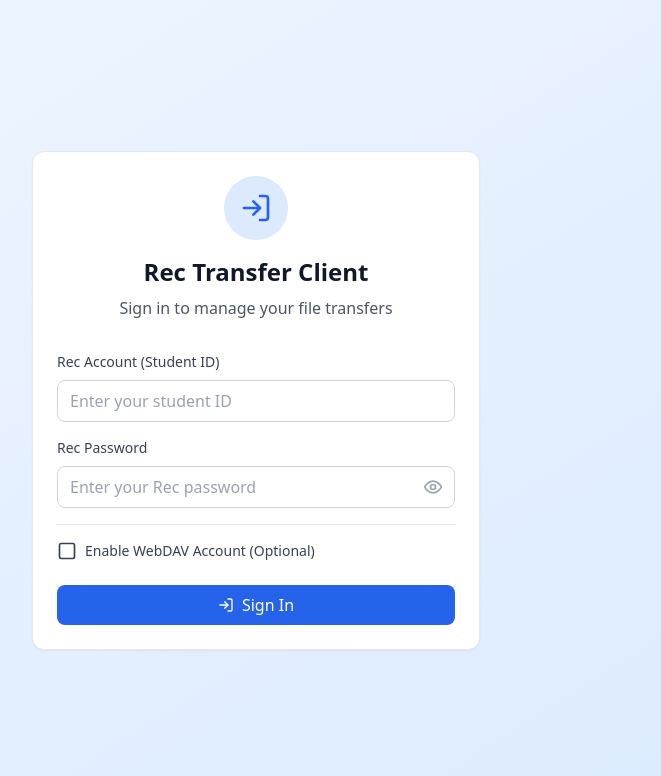
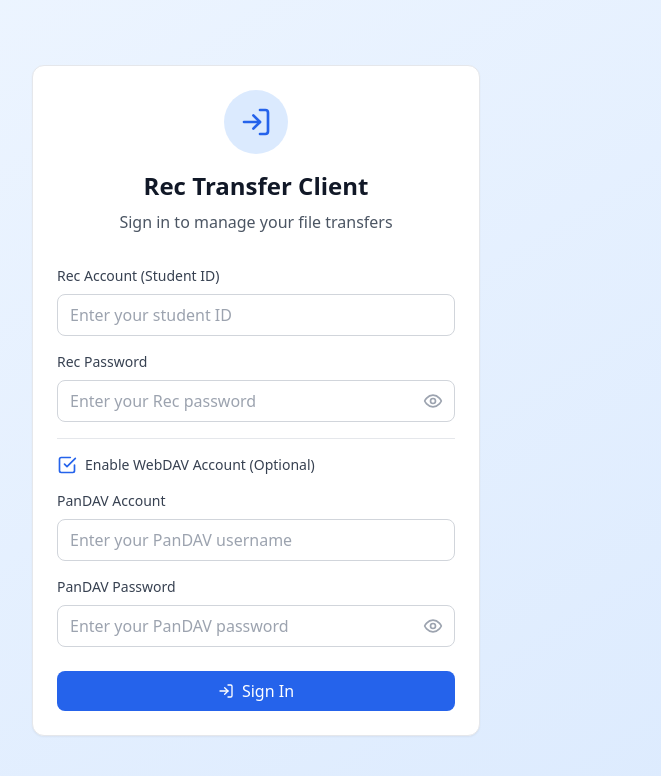
Before and after one commit to Vertsineu/reccli-ts, a React (Vite) app in the folder client/: page / in a window 1280 px wide. Shown: the top 776 px of the page, without its empty margins (384-1045 px from the left). Built offline with nearby package versions, Linux system fonts and the light colour scheme.

Commit message:
chore: set enable webdav default to true

```diff
--- a/client/src/components/LoginForm.tsx
+++ b/client/src/components/LoginForm.tsx
@@ -13,7 +13,7 @@ const LoginForm: React.FC = () => {
     });
     const [showRecPassword, setShowRecPassword] = useState(false);
     const [showPanDavPassword, setShowPanDavPassword] = useState(false);
-    const [enableWebDAV, setEnableWebDAV] = useState(false);
+    const [enableWebDAV, setEnableWebDAV] = useState(true);
     const [error, setError] = useState<string>('');
 
     const handleSubmit = async (e: React.FormEvent) => {
```
